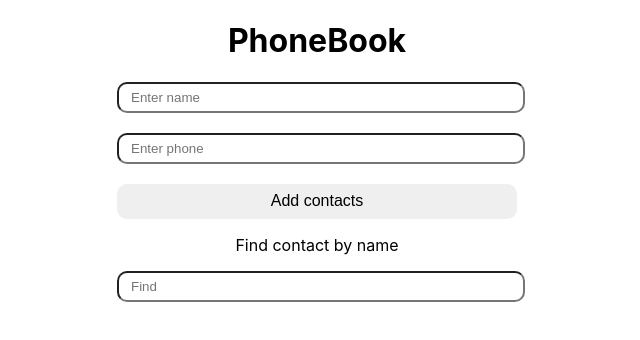
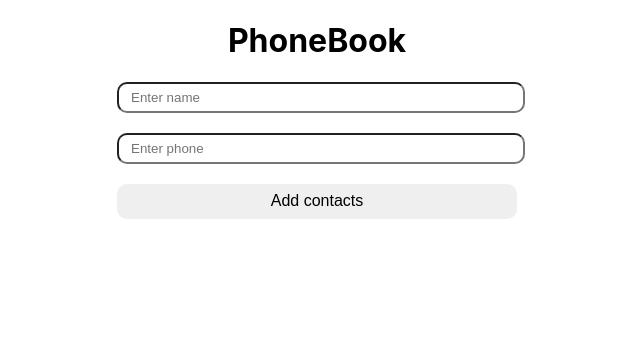
Before and after one commit to AndriiSorokin/goit-react-hw-06-phonebook, a React (Create React App) app: page / in a window 1280 px wide. Shown: the top 340 px of the page, without its empty margins (323-963 px from the left). Built offline with nearby package versions, Linux system fonts and the light colour scheme.

Commit message:
make show filter

```diff
--- a/src/PhoneBook/Form.js
+++ b/src/PhoneBook/Form.js
@@ -23,7 +23,6 @@ class Form extends Component {
 
     if (contacts.find(contact => contact.name === name)) {
       alert(`${name} is alredy contact!`);
-
       this.reset();
       return;
     } else {
--- a/src/PhoneBook/PhoneBook.js
+++ b/src/PhoneBook/PhoneBook.js
@@ -1,6 +1,7 @@
 import React, { Component } from 'react';
 import Form from './Form';
 import Contacts from './Contacts';
+import { connect } from 'react-redux';
 import Filter from './Filter';
 import style from '../PhoneBook/PhoneBook.module.css';
 
@@ -22,17 +23,21 @@ class PhoneBook extends Component {
       this.setState({ contacts: parseContact });
     }
   }
-
   render() {
+    const contact = this.props;
+    console.log(contact);
     return (
       <div className={style.container}>
         <h1>PhoneBook</h1>
         <Form />
-        <Filter />
+        {contact.contact.length > 2 ? <Filter /> : ''}
         <Contacts />
       </div>
     );
   }
 }
 
-export default PhoneBook;
+const mapStatetoProps = state => ({
+  contact: state.contacts.items,
+});
+export default connect(mapStatetoProps)(PhoneBook);
```
